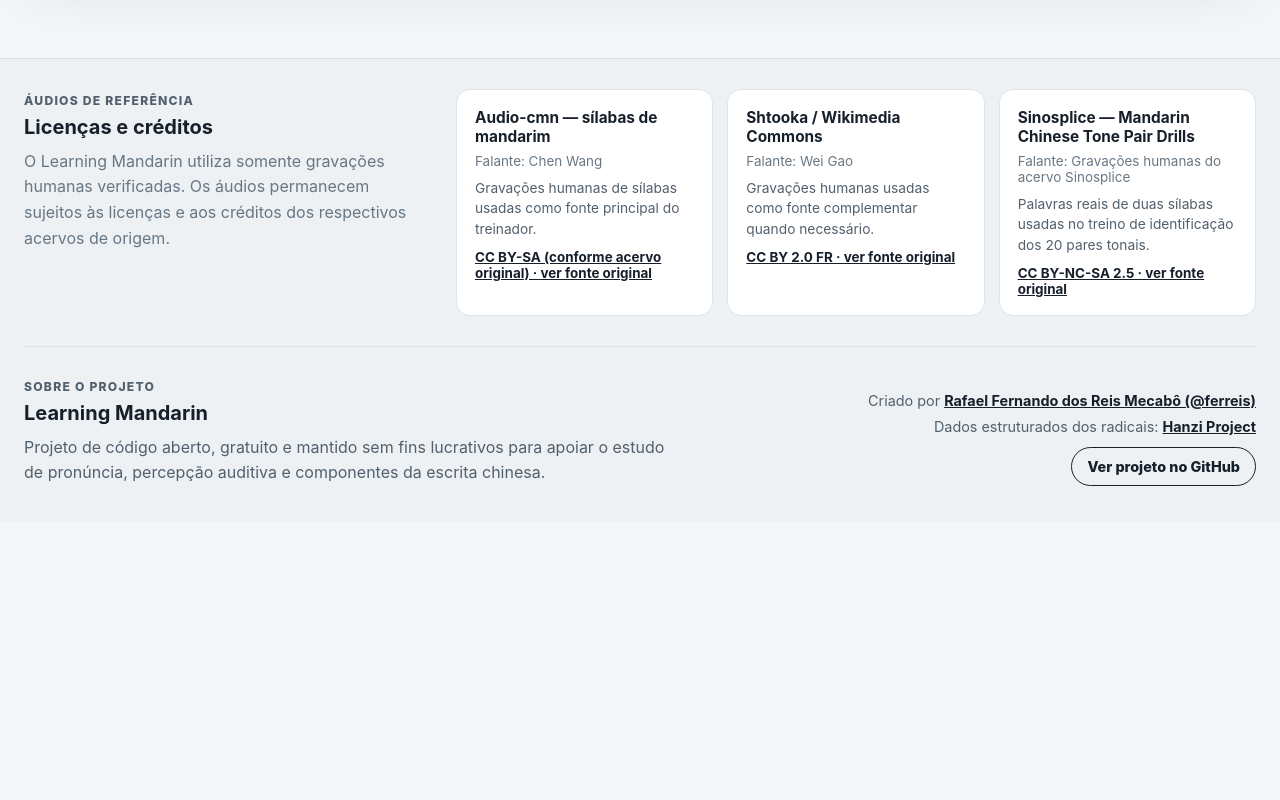
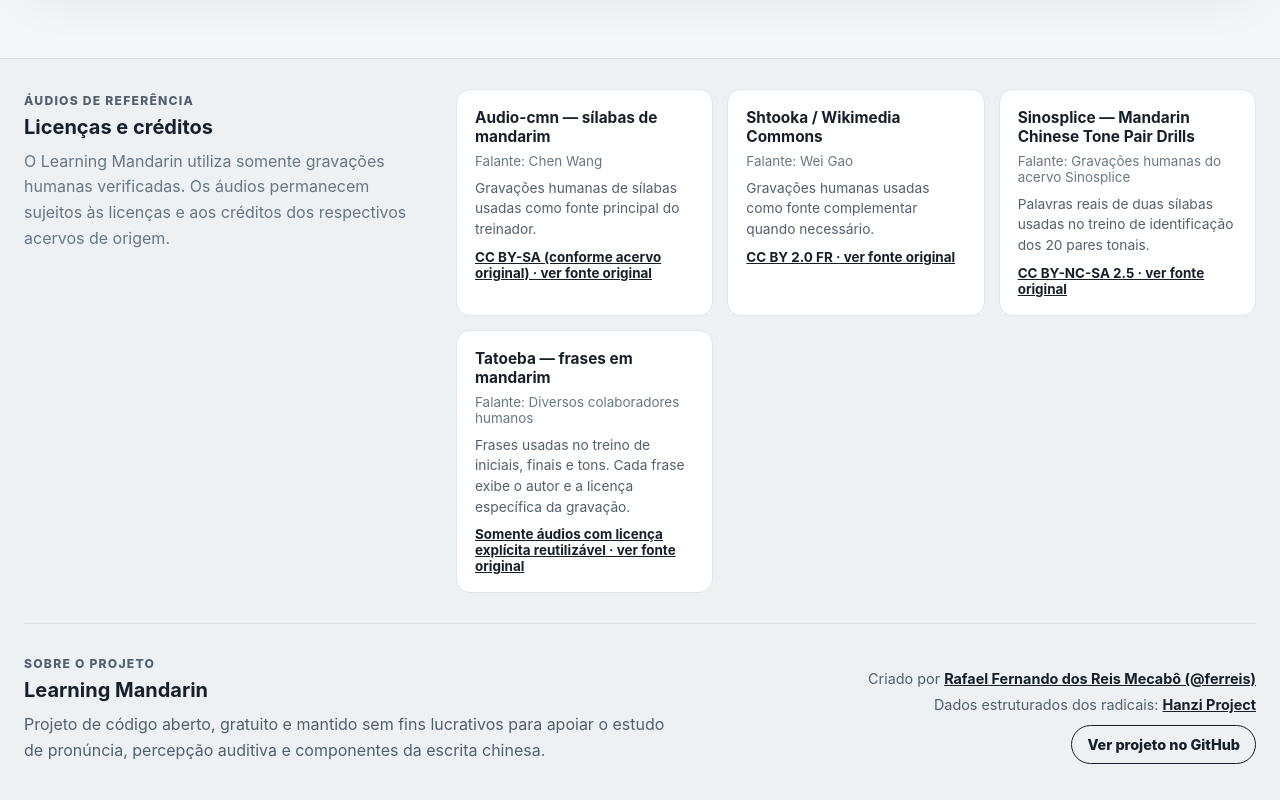
Before and after one commit to ferreis/PasiMandarim, a Vue app: page / in a window 1280 px wide. Shown: the part 2588-3388 px from the top of the page. Before the commit the page ends 3110 px from the top, so only its background shows below. Built offline with nearby package versions, Linux system fonts and the light colour scheme.

Commit message:
docs: adiciona créditos das frases do Tatoeba

```diff
--- a/src/components/AudioLicenses.vue
+++ b/src/components/AudioLicenses.vue
@@ -20,6 +20,13 @@
     description: 'Palavras reais de duas sílabas usadas no treino de identificação dos 20 pares tonais.',
     license: 'CC BY-NC-SA 2.5',
     sourceUrl: 'https://www.sinosplice.com/learn-chinese/tone-pair-drills',
+  },
+  {
+    name: 'Tatoeba — frases em mandarim',
+    speaker: 'Diversos colaboradores humanos',
+    description: 'Frases usadas no treino de iniciais, finais e tons. Cada frase exibe o autor e a licença específica da gravação.',
+    license: 'Somente áudios com licença explícita reutilizável',
+    sourceUrl: 'https://tatoeba.org/pt-br/audio/index/cmn',
   },
 ]
 </script>
```
